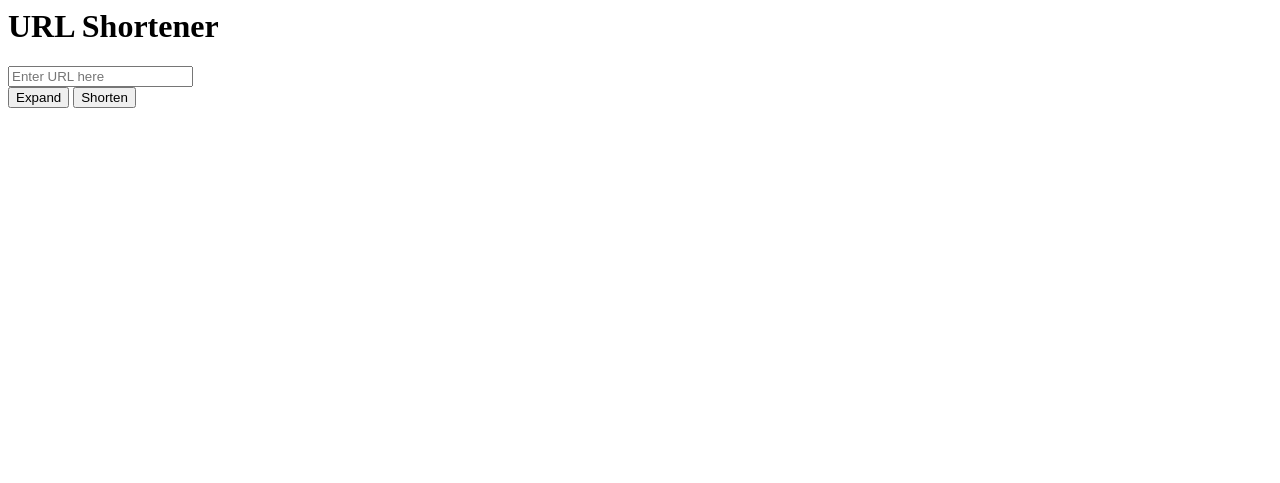
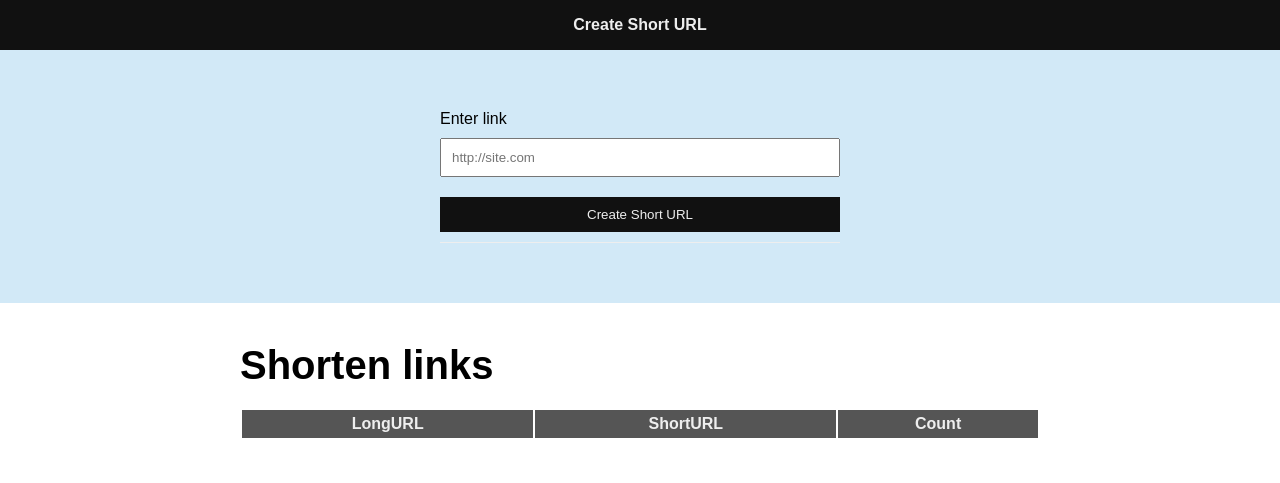
Before and after one commit to Arda-Coskun/link, a plain HTML site: page index.html in a window 1280 px wide. Drawn offline with Linux system fonts and the light colour scheme; no server answers.

Commit message:
Update index.html

```diff
--- a/index.html
+++ b/index.html
@@ -1,9 +1,164 @@
-<main>
-  <h1>URL Shortener</h1>
-  <input type="text" id="input" placeholder="Enter URL here">
-  <div class="buttons">
-    <button id="expand">Expand</button>
-    <button id="shorten">Shorten</button>
-  </div>
-  <section id="section"></section>
-</main>
+<!DOCTYPE html>
+<html>
+<head>
+	<title></title>
+	<style type="text/css">
+		* {
+			margin:0px;
+			padding: 0px;
+			box-sizing: border-box;
+		}
+		body {
+			font-family:"Raleway",sans-serif;
+		}
+		.header {
+			width:100%;
+			height:50px;
+			line-height: 50px;
+			text-align: center;
+			background: #111;
+			color: #eee;
+			font-weight: 600;
+		}
+		.form {
+			padding:50px 20px;
+			background:#d2e9f7;
+		}
+		.form > div {
+			width:400px;
+			margin:10px auto;
+		}
+		.form .form-element input,
+		.form .form-element button {
+			width:100%;
+			padding: 10px;
+			margin-top: 10px;
+		}
+		.form .form-element button {
+			background: #111;
+			color:#eee;
+			outline: none;
+			border:none;
+			cursor: pointer;
+		}
+		.form .result {
+			text-align: center;
+			border-top:1px solid #eee;
+			margin-top:5px;
+		}
+		.list {
+			width:800px;
+			margin:40px auto;
+		}
+		.list h2 {
+			font-size: 40px;
+			margin-bottom: 20px;
+		}
+		.list table {
+			width:100%;
+			text-align: center;
+		}
+		.list table thead tr {
+			background: #555;
+			color:#eee;
+		}
+		.list table thead tr th,
+		.list table tbody tr td {
+			padding:5px;
+		}
+		.list table tbody tr:nth-child(odd){
+			background: #eee;
+		}
+	</style>
+</head>
+<body>
+	<div class="header">
+		Create Short URL
+	</div>
+	<div class="form">
+		<div class="form-element">
+			<label for="longurl">Enter link</label>
+			<input type="text" id="longurl" placeholder="http://site.com">
+		</div>
+		<div class="form-element">
+			<button id="create-short-url">Create Short URL</button>
+		</div>
+		<div class="result">
+			<a href="#" id="short-url" target="_blank"></a>
+		</div>
+	</div>
+	<div class="list">
+		<h2>Shorten links</h2>
+		<table id="list_urls">
+			<thead>
+				<tr>
+					<th>LongURL</th>
+					<th>ShortURL</th>
+					<th>Count</th>
+				</tr>
+			</thead>
+			<tbody>
+			</tbody>
+		</table>
+	</div>
+
+	<script type="text/javascript">
+		const host = "http://localhost:5000/";
+		document.querySelector("#create-short-url").addEventListener("click",function(){
+			let longurl = document.querySelector("#longurl").value.trim();
+			if(longurl.length == 0){
+				alert("Enter valid url");
+				return;
+			} else if(!(longurl.startsWith("http://") || longurl.startsWith("https://"))){
+				alert("Enter valid link");
+				return;
+			}
+			fetch(host+"api/create-short-url",{
+				method:"POST",
+				body:JSON.stringify({
+					longurl:longurl
+				}),
+				headers:{
+					"Content-type":"application/json; charset=UTF-8"
+				}
+			}).then(function(response){
+				return response.json();
+			}).then(function(data){
+				if(data.status == "ok"){
+					document.querySelector("#short-url").innerText = host + data.shorturlid;
+					document.querySelector("#short-url").href = host + data.shorturlid;
+					let html = `
+						<tr>
+							<td>${longurl}</td>
+							<td>${host}${data.shorturlid}</td>
+							<td>${0}</td>
+						</tr>
+					`;
+					document.querySelector("#list_urls tbody").innerHTML += html;
+				}
+			}).catch(function(error){
+				alert("Something went wrong");
+			})
+		});
+		(function(){
+			fetch(host+"api/get-all-short-urls").then(function(response){
+				return response.json();
+			}).then(function(data){
+				let html = "";
+				for(let i=0;i<data.length;i++){
+					html += `
+						<tr>
+							<td>${data[i].longurl}</td>
+							<td>${host}${data[i].shorturlid}</td>
+							<td>${data[i].count}</td>
+						</tr>
+					`;
+				}
+				document.querySelector("#list_urls tbody").innerHTML = html;
+			}).catch(function(error){
+				alert("Something went wrong");
+			})
+		})();
+	</script>
+</body>
+</html>
```
